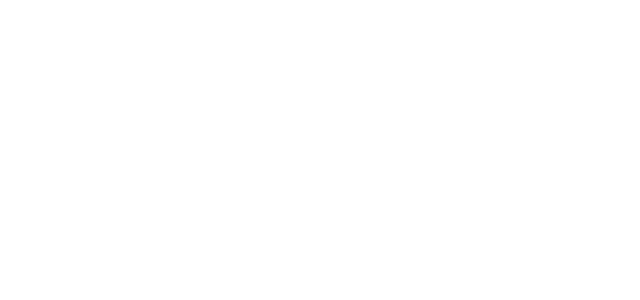
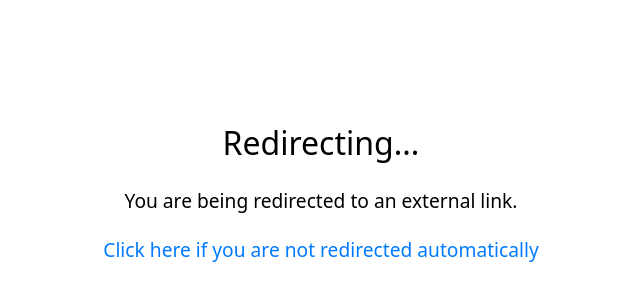
Before and after one commit to abdullah-sami/twimbol-web, a React (Vite) app: page /outgoing in a window 1280 px wide. Before the commit this address had no page. Shown: the part 208-508 px from the top of the page, without its empty margins (319-959 px from the left). Built offline with nearby package versions, Linux system fonts and the light colour scheme.

Commit message:
fix: jr-startup banner link

```diff
--- a/src/App.jsx
+++ b/src/App.jsx
@@ -7,6 +7,7 @@
 import Login from './pages/Login'
 import Signup from './pages/Signup'
 // import ForgotPassword from './pages/ForgotPassword'
+import Outgoing from './pages/Outgoing'
 
 // // Protected Pages
 import Home from './pages/Home'
@@ -31,6 +32,7 @@
         <Route path="/login" element={<CheckLogin><Login /></CheckLogin>} />
         <Route path="/signup" element={<CheckLogin><Signup /></CheckLogin>} />
         {/* <Route path="/forgot-password" element={<CheckLogin><ForgotPassword /></CheckLogin>} /> */}
+        <Route path="/outgoing/" element={<Outgoing />} />
 
         {/* Protected */}
         <Route path="/home" element={<ProtectedRoute><Home /></ProtectedRoute>} />
--- a/src/components/banner/homebanner.jsx
+++ b/src/components/banner/homebanner.jsx
@@ -3,19 +3,20 @@
 
 // simple array of banner data; add/adjust as necessary
 const bannerItems = [
+  // {
+  //   id: 1,
+  //   title: "erqw",
+  //   description: "rqw",
+  //   img: "https://res.cloudinary.com/ducr0o0wa/image/upload/v1772301372/jr-startup_qkqt81.png",
+  //   route: "",
+  // },
   {
     id: 1,
-    title: "erqw",
-    description: "rqw",
-    img: "https://res.cloudinary.com/ducr0o0wa/image/upload/v1772301372/jr-startup_qkqt81.png",
-    route: "/post/137",
-  },
-  {
-    id: 2,
     title: "",
     description: "",
     img: "https://res.cloudinary.com/ducr0o0wa/image/upload/v1772301374/jr-talent_oj4xml.png",
-    route: "/post/141",
+    route: "/outgoing/",
+    param: "https://docs.google.com/forms/d/e/1FAIpQLSc0B5tZee_81l2a2IGmVbs3bHyD8FPkb0gaby6l6lNtqYWA6g/viewform",
   },
 //   {
 //     id: 3,
@@ -38,11 +39,15 @@
     return () => clearInterval(interval);
   }, []);
 
-  const handleClick = (route) => {
-    navigate(route);
+
+
+  const handleClick = (route, param) => {
+
+    navigate(route, { state: { link: param } });
+
   };
 
-  const { title, description, img, route } = bannerItems[current];
+  const { title, description, img, route, param } = bannerItems[current];
 
   return (
     <>
@@ -59,7 +64,7 @@
         // backgroundColor: "#000",
         boxShadow: "0 4px 12px rgba(0,0,0,0.3)",
       }}
-      onClick={() => handleClick(route)}
+      onClick={() => handleClick(route, param)}
     >
       <img
         src={img}
--- /dev/null
+++ b/src/pages/Outgoing.jsx
@@ -0,0 +1,30 @@
+import { useLocation } from "react-router-dom";
+import React from "react";
+
+
+export const Outgoing = () => {
+    const location = useLocation();
+    const { link } = location.state || {};
+
+    console.log("Outgoing link:", link); // Debugging log
+  if (link){
+    window.open(link, "_blank");
+  }
+
+
+    return (
+    <div style={{ display: "flex", flexDirection: "column", alignItems: "center", justifyContent: "center", height: "100vh" }}>
+      <h1 style={{ fontSize: "2rem", marginBottom: "20px" }}>Redirecting...</h1>
+      <p style={{ fontSize: "1.2rem", marginBottom: "20px" }}>You are being redirected to an external link.</p>
+      <a href={link} target="_blank" rel="noopener noreferrer" style={{ fontSize: "1.2rem", color: "#007bff", textDecoration: "none" }}>
+        Click here if you are not redirected automatically
+      </a>
+    </div>
+    )
+
+
+}
+
+
+
+export default Outgoing;
--- a/src/pages/ReelWatch.jsx
+++ b/src/pages/ReelWatch.jsx
@@ -128,7 +128,7 @@
   const [followed, setFollowed] = useState(reel.user_profile?.followed_by_user || false);
   const viewRecorded = useRef(false);
 
-  console.log(reel.user_profile?.followed_by_user)
+
 
   const handleFollow = async () => {
     const next = !followed;
```
